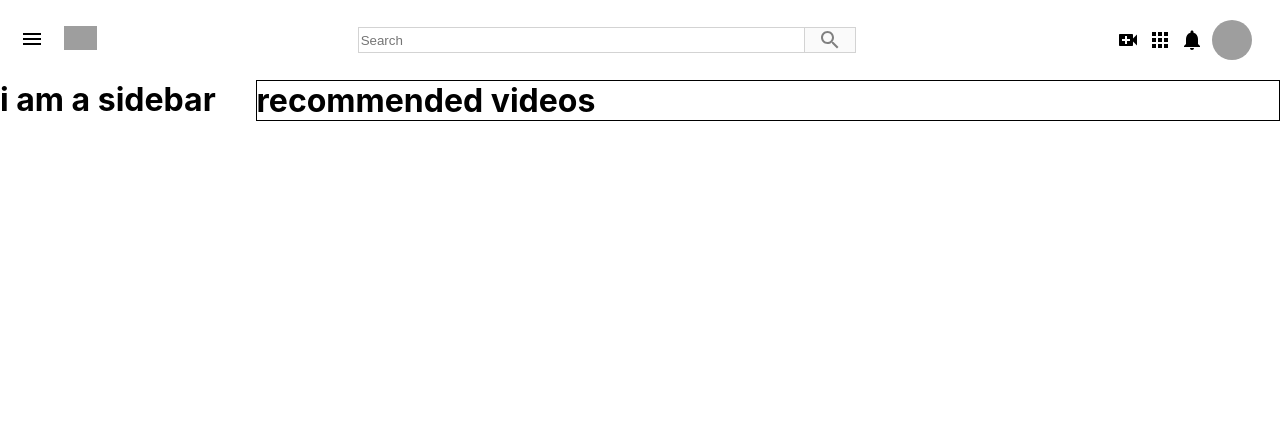
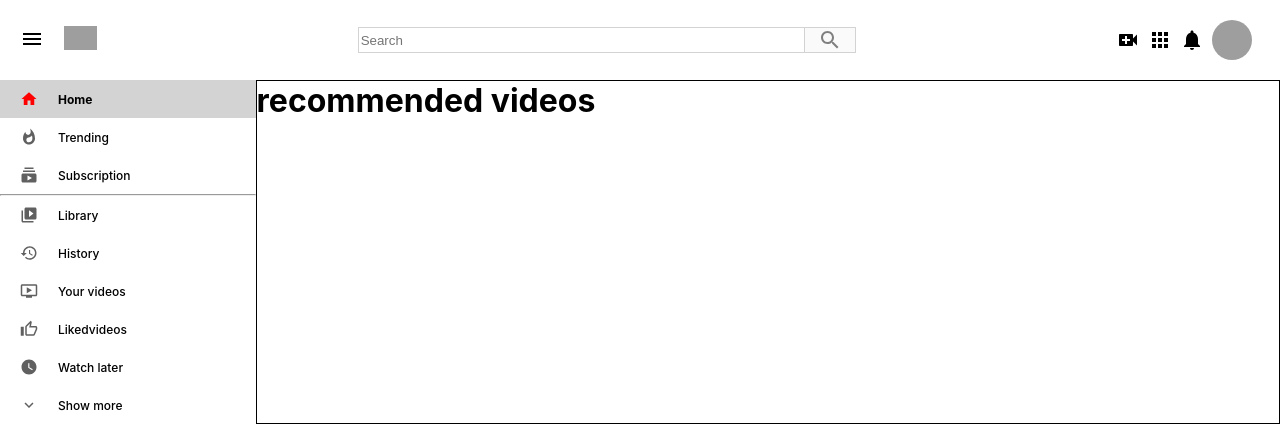
Before and after one commit to ritishjaiswal20/Youtube-clone, a React (Create React App) app: page / in a window 1280 px wide. Shown: the top 448 px of the page. Built offline with nearby package versions, Linux system fonts and the light colour scheme; grey boxes are pictures that could not be loaded.

Commit message:
Sidebar completed

```diff
--- a/src/Sidebar.css
+++ b/src/Sidebar.css
@@ -1,3 +1,10 @@
 .sidebar{
     flex:0.2;
 }
+.sidebar .h2{
+   height:1px;
+   border:0;
+   background-color:lightgray;
+   margin-top:10px;
+   margin-bottom:10px;
+}
--- a/src/Sidebar.js
+++ b/src/Sidebar.js
@@ -1,10 +1,30 @@
 import React from 'react';
 import './Sidebar.css';
+import SidebarRow from './SidebarRow';
+import HomeIcon from '@mui/icons-material/Home';
+import WhatshotIcon from '@mui/icons-material/Whatshot';
+import SubscriptionsIcon from '@mui/icons-material/Subscriptions';
+import VideoLibraryIcon from '@mui/icons-material/VideoLibrary';
+import HistoryIcon from '@mui/icons-material/History';
+import OndemandVideoIcon from '@mui/icons-material/OndemandVideo';
+import ExpandMoreOutlinedIcon from '@mui/icons-material/ExpandMoreOutlined';
+import WatchLaterIcon from '@mui/icons-material/WatchLater';
+import ThumbDownAltOutlinedIcon from '@mui/icons-material/ThumbDownAltOutlined';
+import ThumbUpAltOutlinedIcon from '@mui/icons-material/ThumbUpAltOutlined';
 function Sidebar() {
   return (
 
   <div className='sidebar'>
-   <h1>i am a sidebar</h1>
+     <SidebarRow selected Icon={HomeIcon} title="Home"/>
+     <SidebarRow Icon={WhatshotIcon} title="Trending"/>
+     <SidebarRow Icon={SubscriptionsIcon}title="Subscription"/>
+     <hr/>
+     <SidebarRow Icon={VideoLibraryIcon } title="Library"/>
+     <SidebarRow Icon={HistoryIcon} title="History"/>
+     <SidebarRow Icon={OndemandVideoIcon} title="Your videos"/>
+     <SidebarRow Icon={ThumbUpAltOutlinedIcon} title="Likedvideos"/>
+     <SidebarRow Icon={WatchLaterIcon} title="Watch later"/>
+     <SidebarRow Icon={ExpandMoreOutlinedIcon} title="Show more"/>
   </div>
 
   );
--- /dev/null
+++ b/src/SidebarRow.css
@@ -0,0 +1,41 @@
+.sidebarRow
+{
+    display:flex;
+    align-items:center;
+    padding-top:10px;
+    padding-bottom:10px;
+    padding-left:20px;
+    padding-right:20px;
+
+}
+.sidebarRow_icon
+{
+    color:#606060;
+    font-size:large !important;
+}
+.sidebarRow_title{
+    flex:1;
+    margin-left:20px;
+    font-size:12px;
+    font-weight:500;
+}
+.sidebarRow:hover{
+    background-color:lightgray;
+    cursor:pointer;
+}
+.sidebarRow:hover >.sidebarRow_icon{
+    color:rgb(216, 10, 10);
+}
+.sidebarRow:hover >.sidebarRow_title{
+    /* color:rgb(235, 11, 11); */
+    font-weight:bold;
+}
+.sidebarRow.selected{
+   background-color:lightgray;
+}
+.sidebarRow.selected > .sidebarRow_icon {
+    color:red;
+}
+.sidebarRow.selected > .sidebarRow_title{
+    font-weight:bold;
+}
--- /dev/null
+++ b/src/SidebarRow.js
@@ -0,0 +1,13 @@
+import React from 'react';
+import './SidebarRow.css'
+import HomeIcon from '@mui/icons-material/Home';
+function SidebarRow({selected,Icon,title}) {
+  return (
+  <div className={`sidebarRow ${selected && "selected"}`}>
+    <Icon className ="sidebarRow_icon"/>
+    <h2 className="sidebarRow_title">{title}</h2>
+  </div>
+  );
+}
+
+export default SidebarRow;
```
